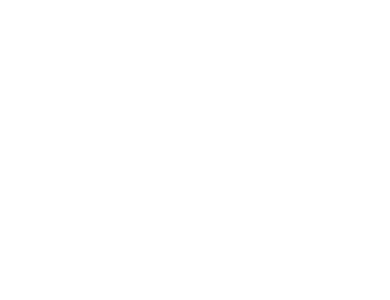
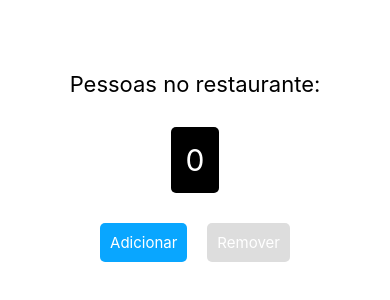
Before and after one commit to AmandaMeneghini/dinerCapacityTrackerApp, a React Native app: screen / in a window 390 px wide. Shown: the part 256-556 px from the top of the page. Built offline with nearby package versions, Linux system fonts and the light colour scheme.

Commit message:
style: creates interface structure and styles based on the design

```diff
--- a/App.js
+++ b/App.js
@@ -1,10 +1,28 @@
 import React from 'react';
-import {View, Text, StyleSheet, SafeAreaView} from 'react-native';
+import {
+  View,
+  Text,
+  StyleSheet,
+  SafeAreaView,
+  TouchableOpacity,
+} from 'react-native';
 
-export default function App(){
-  return(
+export default function App() {
+  return (
     <SafeAreaView style={styles.container}>
+      <Text style={styles.title}>Pessoas no restaurante:</Text>
 
+      <Text style={styles.countDisplay}>0</Text>
+
+      <View style={styles.buttonArea}>
+        <TouchableOpacity style={styles.button}>
+          <Text style={styles.buttonText}>Adicionar</Text>
+        </TouchableOpacity>
+
+        <TouchableOpacity style={[styles.button, {backgroundColor: '#DDD'}]}>
+          <Text style={styles.buttonText}>Remover</Text>
+        </TouchableOpacity>
+      </View>
     </SafeAreaView>
   );
 }
@@ -12,5 +30,33 @@
 const styles = StyleSheet.create({
   container: {
     flex: 1,
+    backgroundColor: '#FFF',
+    justifyContent: 'center',
+    alignItems: 'center',
+    gap: 30,
   },
-})
+  title: {
+    fontSize: 22,
+    color: '#000',
+  },
+  countDisplay: {
+    fontSize: 30,
+    color: '#fff',
+    padding: 15,
+    backgroundColor: '#000',
+    borderRadius: 5,
+  },
+  buttonArea: {
+    flexDirection: 'row',
+    gap: 20,
+  },
+  button: {
+    backgroundColor: '#09A6FF',
+    padding: 10,
+    borderRadius: 5,
+  },
+  buttonText: {
+    fontSize: 15,
+    color: '#FFF',
+  },
+});
```
